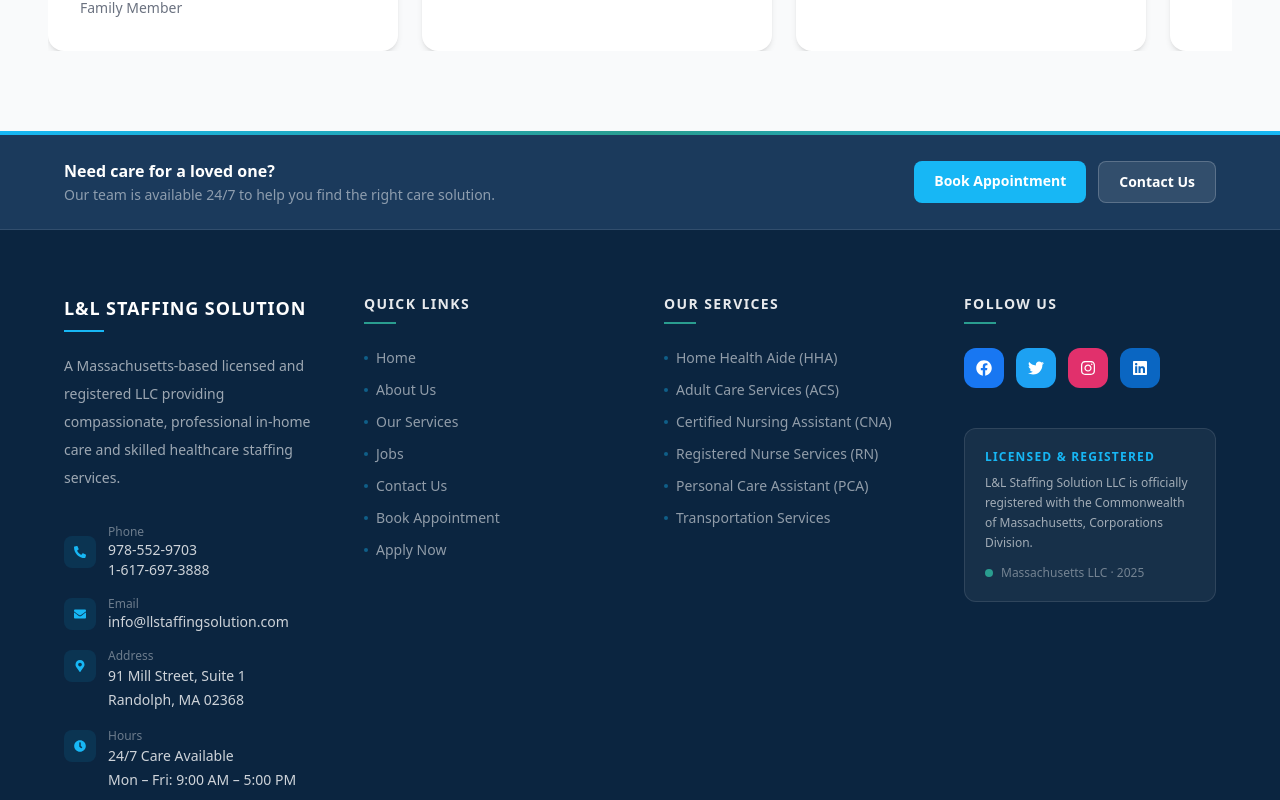
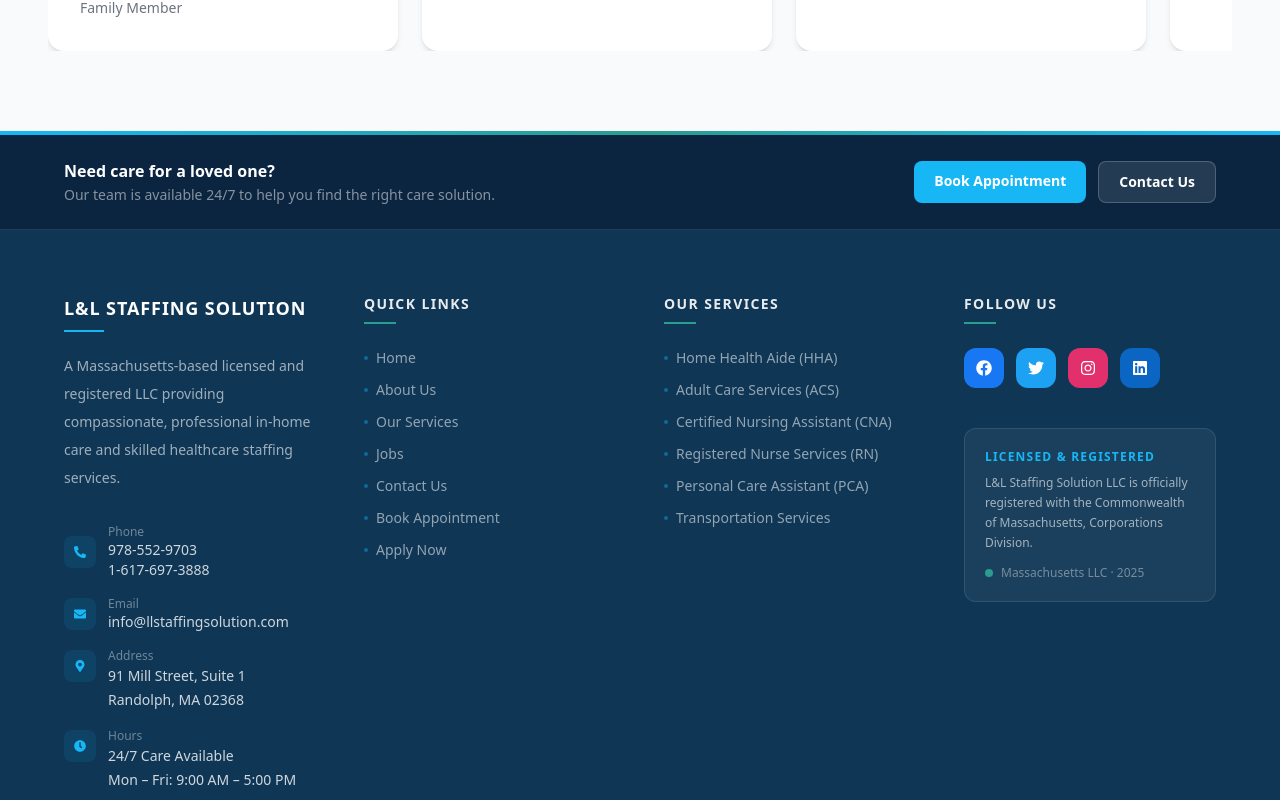
Before and after one commit to Emitteremit1211/L-Lhealthcare, a React (Vite) app: page / in a window 1280 px wide. Shown: the part 7140-7940 px from the top of the page. Built offline with nearby package versions, Linux system fonts and the light colour scheme.

Commit message:
apply page updated

```diff
--- a/src/components/Footer.jsx
+++ b/src/components/Footer.jsx
@@ -43,13 +43,13 @@
 
 const Footer = () => {
     return (
-        <footer className="bg-[#0B2540] text-white relative overflow-hidden">
+        <footer className="bg-[#0F3655] text-white relative overflow-hidden">
 
             {/* Decorative top accent line */}
             <div className="h-1 w-full bg-gradient-to-r from-[#17B7F5] via-[#2A9D8F] to-[#17B7F5]" />
 
             {/* Top CTA strip */}
-            <div className="bg-[#1B3A5C] border-b border-white/10">
+            <div className="bg-[#0B2540] border-b border-white/10">
                 <div className="max-w-7xl mx-auto px-8 md:px-16 py-6 flex flex-col md:flex-row items-center justify-between gap-4">
                     <div>
                         <p className="text-white font-semibold text-base">Need care for a loved one?</p>
--- a/src/pages/Apply.jsx
+++ b/src/pages/Apply.jsx
@@ -125,6 +125,7 @@
       "/raw/upload/",
       "/image/upload/"
     ).replace(".pdf", ".pdf");
+    return res.data.secure_url;;
   };
 
   const handleSubmit = async (e) => {
```
